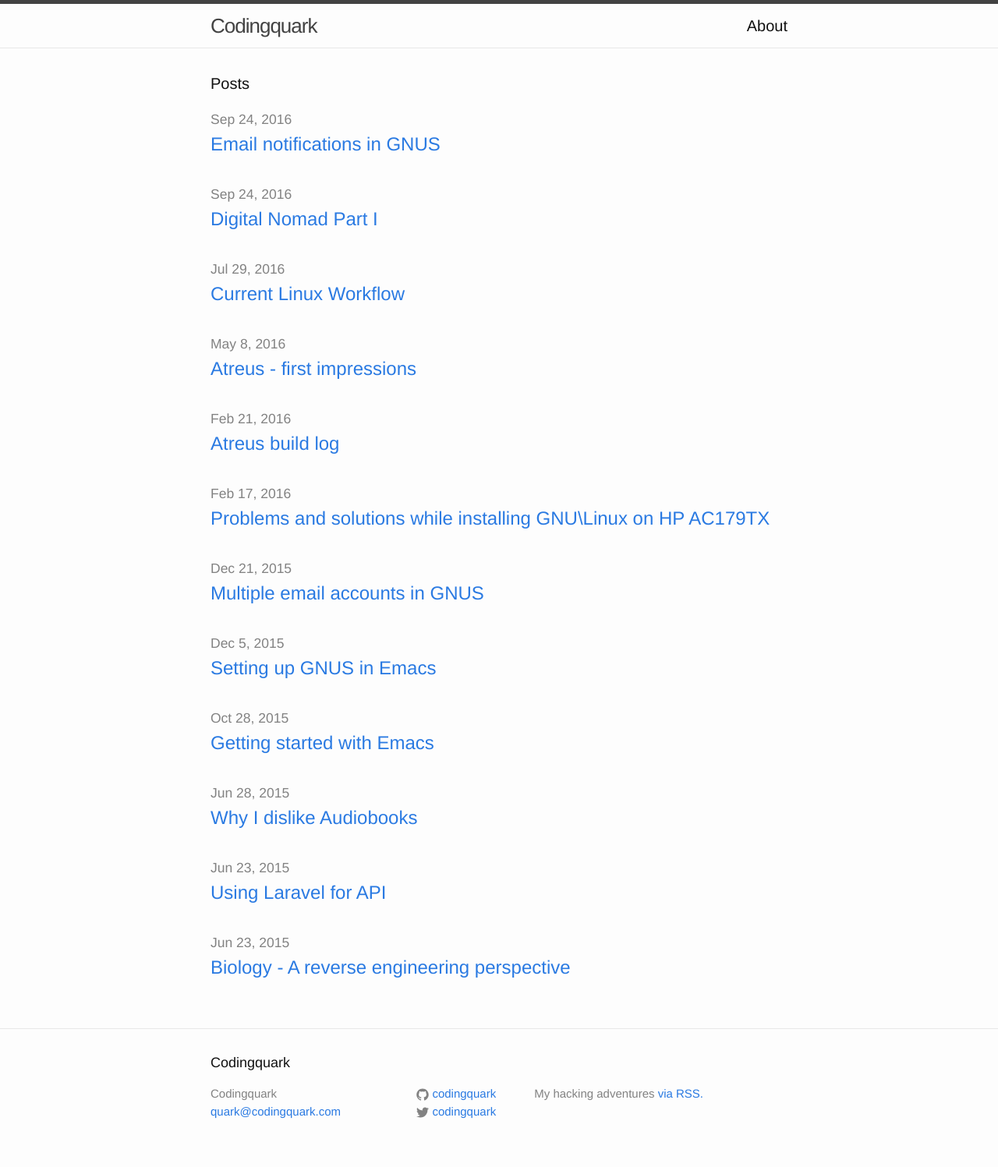
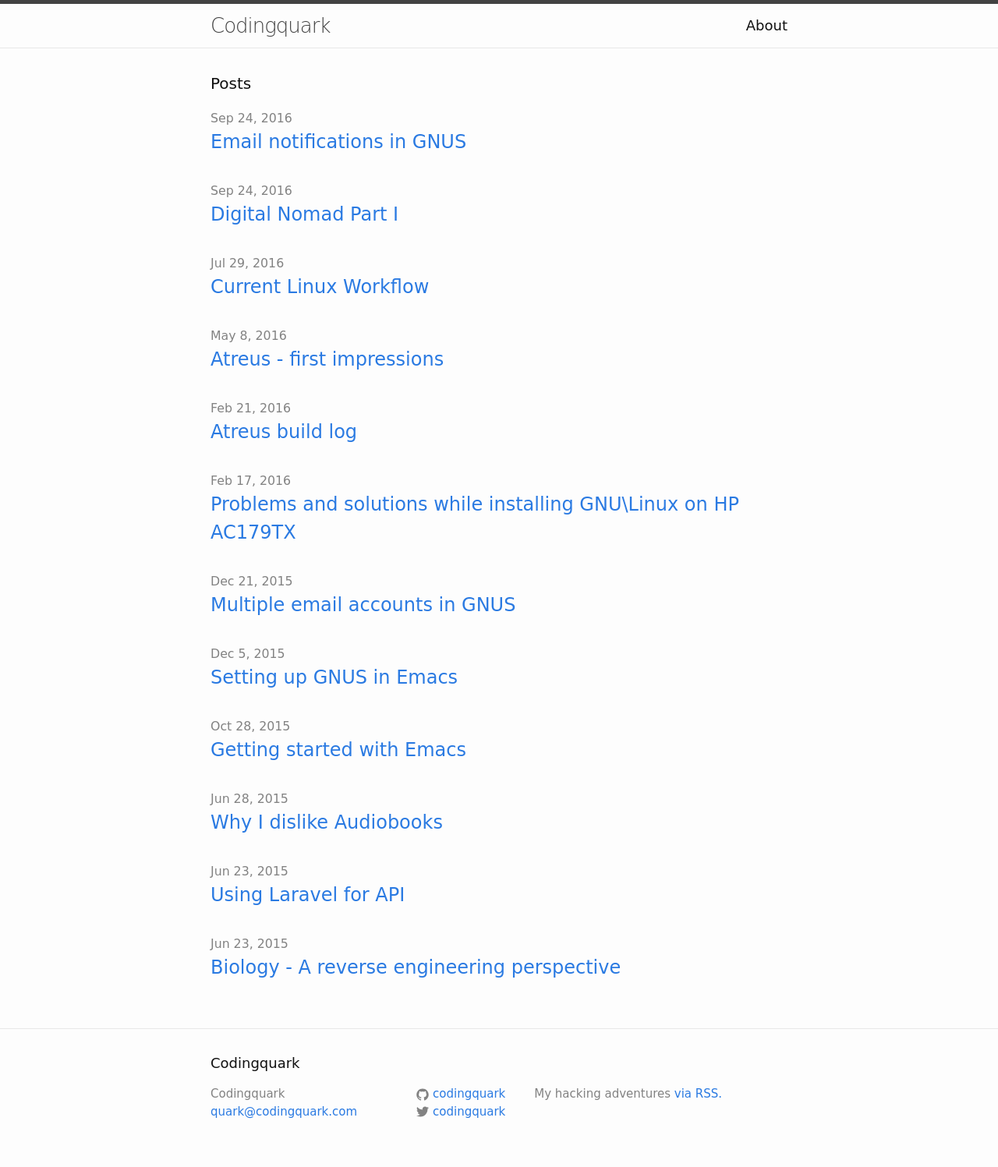
Before and after one commit to codingquark/codingquark.github.io, a Jekyll site: the page built from index.html, in a window 1280 px wide. Shown: the whole page at 78% size. Built offline with Jekyll 4.4.1, drawn with Linux system fonts in a browser that asks for light colours.

Commit message:
Testing font styles

```diff
--- a/css/main.scss
+++ b/css/main.scss
@@ -6,8 +6,8 @@
 
 
 // Our variables
-$base-font-family: "Helvetica Neue", Helvetica, Arial, sans-serif;
-$base-font-size:   20px;
+$base-font-family: "Dejavu Sans", Helvetica, Arial, sans-serif;
+$base-font-size:   18px;
 $base-font-weight: 400;
 $small-font-size:  $base-font-size * 0.875;
 $base-line-height: 1.5;
```
